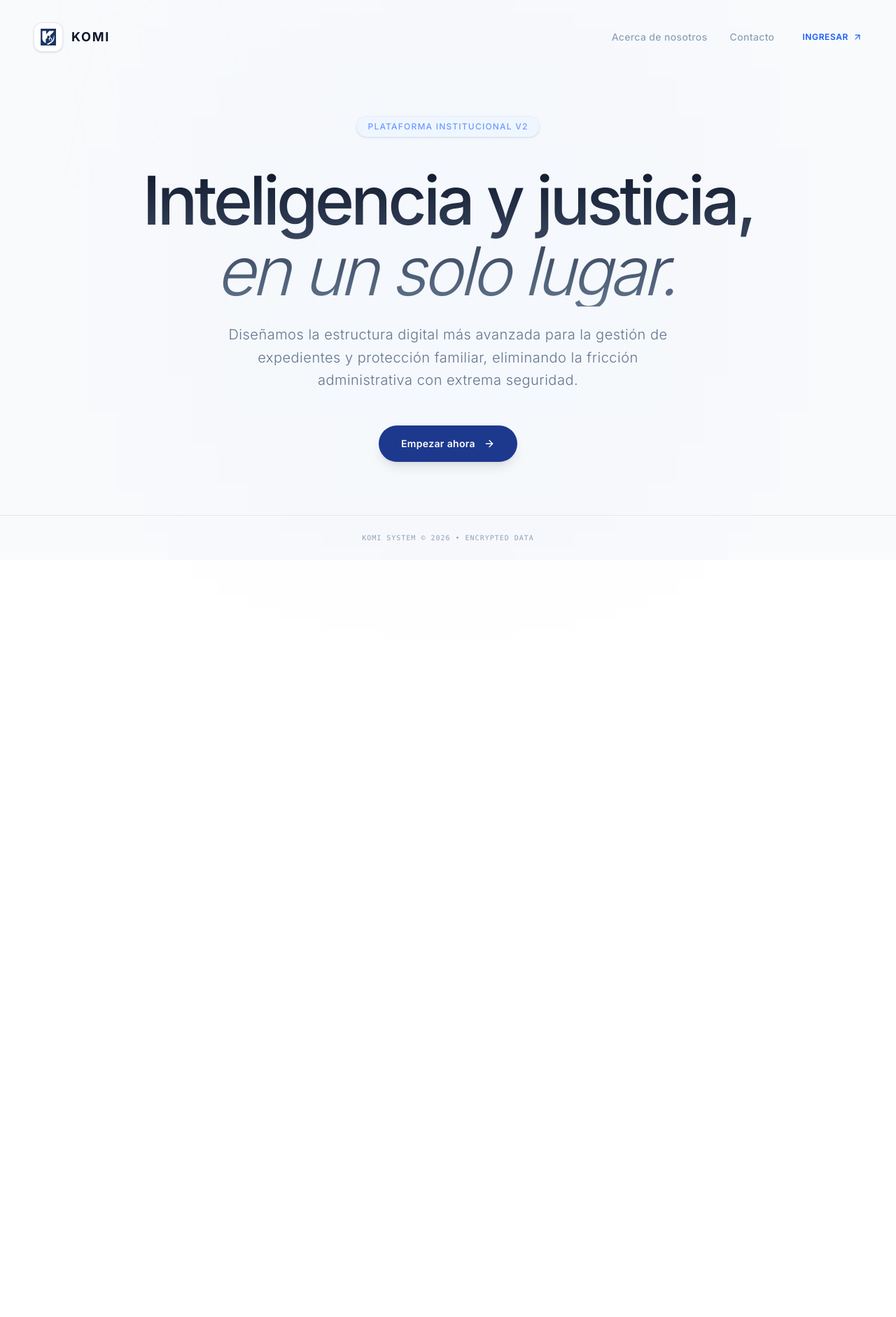
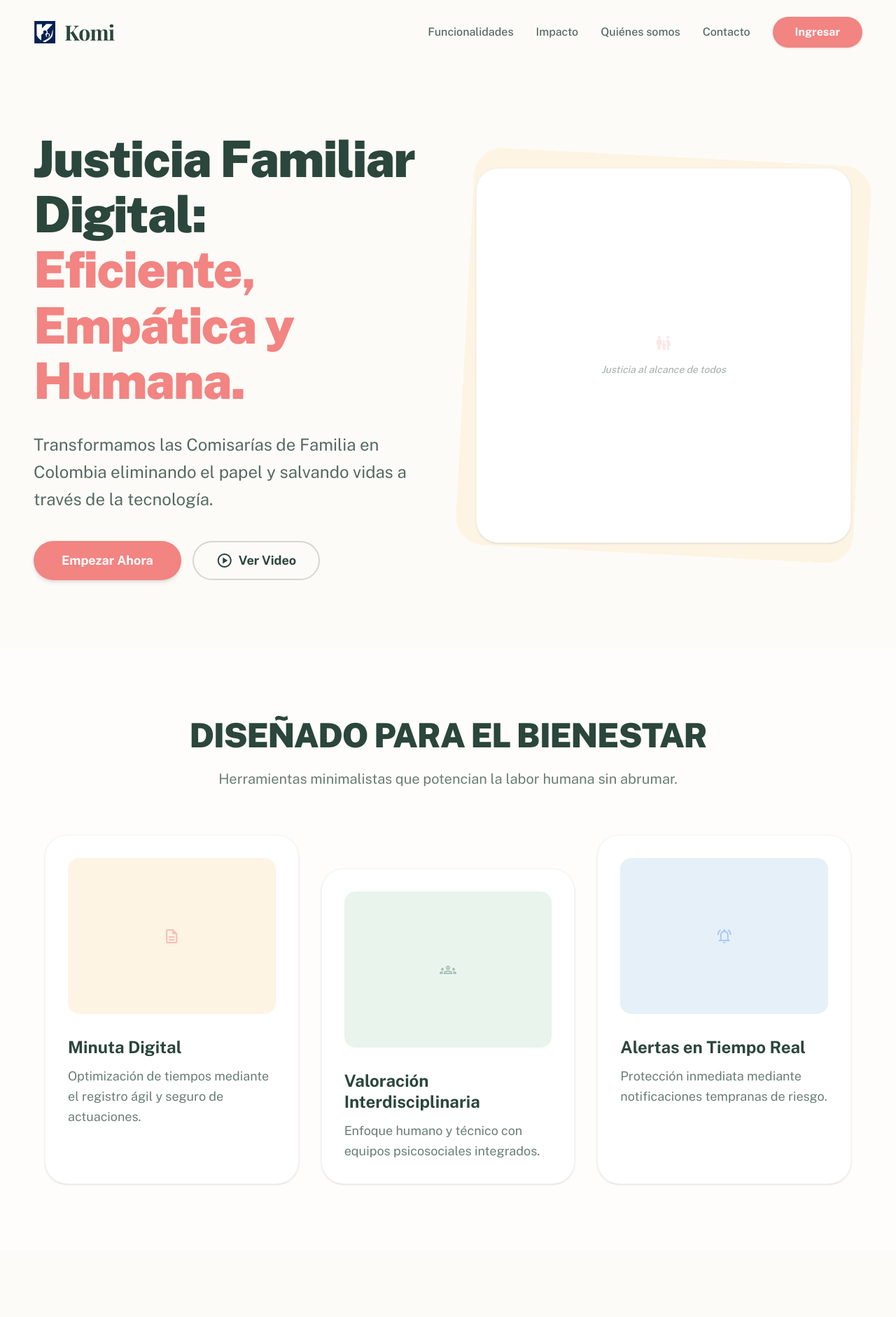
Before and after one commit to CarlosHurtado2024/sicof-app, a Next.js app: page / in a window 1280 px wide. Shown: the top 1882 px of the page at 70% size. Before the commit the page ends 800 px from the top, so only its background shows below. Built offline with nearby package versions, Linux system fonts and the light colour scheme.

Commit message:
feat: Apply new human-centered landing page design with Komi branding and pastels

```diff
--- a/app/layout.tsx
+++ b/app/layout.tsx
@@ -1,9 +1,24 @@
 
 import type { Metadata, Viewport } from "next";
-import { Inter } from "next/font/google";
+import { Inter, Public_Sans, Playfair_Display } from "next/font/google";
 import "./globals.css";
 
-const inter = Inter({ subsets: ["latin"] });
+const inter = Inter({
+  subsets: ["latin"],
+  variable: '--font-inter'
+});
+
+const publicSans = Public_Sans({
+  subsets: ["latin"],
+  weight: ['400', '500', '700', '900'],
+  variable: '--font-public-sans'
+});
+
+const playfairDisplay = Playfair_Display({
+  subsets: ["latin"],
+  weight: ['700'],
+  variable: '--font-playfair-display'
+});
 
 export const viewport: Viewport = {
   width: "device-width",
@@ -35,7 +50,10 @@ export default function RootLayout({
   children: React.ReactNode;
 }>) {
   return (
-    <html lang="es" suppressHydrationWarning>
+    <html lang="es" suppressHydrationWarning className={`${inter.variable} ${publicSans.variable} ${playfairDisplay.variable}`}>
+      <head>
+        <link rel="stylesheet" href="https://fonts.googleapis.com/css2?family=Material+Symbols+Outlined:wght,FILL@100..700,0..1&display=swap" />
+      </head>
       <body className={`${inter.className} antialiased`} suppressHydrationWarning>
         {children}
       </body>
--- a/app/page.tsx
+++ b/app/page.tsx
@@ -1,121 +1,147 @@
 'use client'
 
 import Link from "next/link"
-import { ArrowRight, ArrowUpRight } from "lucide-react"
 import { SicofLogoIcon } from "@/components/sicof-logo"
 
 export default function Home() {
   return (
-    <div className="font-[Inter,system-ui,sans-serif] bg-slate-50 text-slate-900 antialiased min-h-[100svh] flex flex-col overflow-hidden selection:bg-blue-500/10 selection:text-blue-900 relative">
+    <div className="bg-background-light text-komi-primary font-display antialiased relative flex h-auto min-h-screen w-full flex-col overflow-x-hidden">
+      <header className="flex items-center justify-between whitespace-nowrap px-6 md:px-12 py-6 relative z-50">
+        <div className="flex items-center gap-3">
+          <SicofLogoIcon className="w-8 h-8" />
+          <h2 className="text-3xl font-serif font-bold text-komi-primary tracking-tight">Komi</h2>
+        </div>
+        <div className="hidden md:flex flex-1 justify-end gap-8">
+          <nav className="flex items-center gap-8">
+            <Link className="text-komi-primary/80 hover:text-komi-accent transition-colors text-base font-medium" href="#">Funcionalidades</Link>
+            <Link className="text-komi-primary/80 hover:text-komi-accent transition-colors text-base font-medium" href="#">Impacto</Link>
+            <Link className="text-komi-primary/80 hover:text-komi-accent transition-colors text-base font-medium" href="#">Quiénes somos</Link>
+            <Link className="text-komi-primary/80 hover:text-komi-accent transition-colors text-base font-medium" href="#">Contacto</Link>
+          </nav>
+          <Link
+            href="/login"
+            className="flex cursor-pointer items-center justify-center rounded-full h-11 px-8 bg-komi-accent hover:bg-komi-accent/90 transition-colors text-white text-base font-bold shadow-sm"
+          >
+            Ingresar
+          </Link>
+        </div>
+      </header>
 
-      {/* Dynamic Geometric Background */}
-      <div className="fixed inset-0 z-0 pointer-events-none flex items-center justify-center opacity-40">
-        <div className="absolute w-[800px] h-[800px] bg-blue-600/[0.05] blur-[150px] mix-blend-multiply animate-pulse" style={{ animationDuration: '8s' }} />
-
-        {/* Rotating Abstract Wireframe / Geometric figure */}
-        <div className="absolute top-1/2 left-1/2 -translate-x-1/2 -translate-y-1/2 w-[600px] h-[600px] opacity-30 custom-spin">
-          <svg viewBox="0 0 200 200" xmlns="http://www.w3.org/2000/svg" className="w-full h-full stroke-blue-600/10 stroke-[0.2] fill-transparent">
-            {/* Multiple nested geometric shapes rotating slowly */}
-            <g className="origin-center animate-[spin_60s_linear_infinite]">
-              <polygon points="100,10 186.6,60 186.6,140 100,190 13.4,140 13.4,60" />
-              <polygon points="100,30 169.2,70 169.2,130 100,170 30.8,130 30.8,70" />
-              <polygon points="100,50 152,80 152,120 100,150 48,120 48,80" />
-              <circle cx="100" cy="100" r="90" strokeDasharray="4 4" />
-              <circle cx="100" cy="100" r="70" strokeOpacity="0.5" />
-              <path d="M 100 10 L 100 190 M 13.4 60 L 186.6 140 M 13.4 140 L 186.6 60" />
-            </g>
-            <g className="origin-center animate-[spin_40s_linear_infinite_reverse]">
-              <rect x="30" y="30" width="140" height="140" transform="rotate(45 100 100)" />
-              <circle cx="100" cy="100" r="99" strokeWidth="0.5" strokeDasharray="1 6" strokeOpacity="0.8" />
-            </g>
-          </svg>
+      <main className="flex-1 w-full max-w-[1400px] mx-auto">
+        {/* Hero Section */}
+        <div className="grid grid-cols-1 lg:grid-cols-2 gap-12 px-6 md:px-12 py-12 lg:py-24 items-center">
+          <div className="flex flex-col gap-8 text-left max-w-xl z-10 order-2 lg:order-1">
+            <h1 className="text-komi-primary text-5xl md:text-6xl lg:text-7xl font-black leading-[1.1] tracking-tight">
+              Justicia Familiar Digital:<br />
+              <span className="text-komi-accent">Eficiente, Empática y Humana.</span>
+            </h1>
+            <p className="text-komi-primary/80 text-xl md:text-2xl font-normal leading-relaxed">
+              Transformamos las Comisarías de Familia en Colombia eliminando el papel y salvando vidas a través de la tecnología.
+            </p>
+            <div className="flex flex-wrap gap-4 mt-2">
+              <Link
+                href="/login"
+                className="flex cursor-pointer items-center justify-center rounded-full h-14 px-10 bg-komi-accent hover:bg-komi-accent/90 text-white text-lg font-bold transition-all shadow-md hover:shadow-lg"
+              >
+                Empezar Ahora
+              </Link>
+              <button className="flex cursor-pointer items-center justify-center rounded-full h-14 px-8 bg-transparent hover:bg-komi-primary/5 border-2 border-komi-primary/20 text-komi-primary text-lg font-bold transition-all">
+                <span className="material-symbols-outlined mr-2">play_circle</span>
+                <span>Ver Video</span>
+              </button>
+            </div>
+          </div>
+          <div className="relative w-full aspect-square max-w-[600px] mx-auto z-0 order-1 lg:order-2">
+            <div className="absolute inset-0 bg-pastel-yellow rounded-[40px] rotate-3 transform-gpu"></div>
+            <div className="absolute inset-4 bg-white rounded-[32px] shadow-sm overflow-hidden flex items-center justify-center border border-komi-primary/5">
+              <div className="text-center p-8">
+                <span className="material-symbols-outlined text-[120px] text-komi-accent/20 block mb-4">family_restroom</span>
+                <p className="text-sm text-komi-primary/40 font-medium italic">Justicia al alcance de todos</p>
+              </div>
+            </div>
+          </div>
         </div>
 
-        {/* Deep Field Grid */}
-        <div className="absolute inset-0 bg-[linear-gradient(rgba(0,0,0,0.02)_1px,transparent_1px),linear-gradient(90deg,rgba(0,0,0,0.02)_1px,transparent_1px)] [background-size:64px_64px] [mask-image:radial-gradient(ellipse_60%_60%_at_50%_50%,#000_20%,transparent_100%)]" />
-      </div>
-
-      {/* Navigation */}
-      <nav className="relative z-50 w-full pt-8 pb-4">
-        <div className="max-w-7xl mx-auto px-6 lg:px-12 flex justify-between items-center">
-          <div className="flex items-center gap-3">
-            <div className="bg-white border border-slate-200 p-2 rounded-xl shadow-sm">
-              <SicofLogoIcon className="h-6 w-6 opacity-90" inverted={false} />
+        {/* Features Section */}
+        <div className="px-6 md:px-12 py-24 bg-white/50 relative">
+          <div className="absolute top-0 left-0 w-full h-full bg-gradient-to-b from-transparent to-pastel-blue/30 -z-10"></div>
+          <div className="flex flex-col gap-4 text-center items-center mb-16">
+            <h2 className="text-komi-primary text-4xl md:text-5xl font-black leading-tight tracking-tight uppercase">
+              Diseñado para el bienestar
+            </h2>
+            <p className="text-komi-primary/70 text-xl font-normal leading-relaxed max-w-3xl">
+              Herramientas minimalistas que potencian la labor humana sin abrumar.
+            </p>
+          </div>
+          <div className="grid grid-cols-1 md:grid-cols-3 gap-8 max-w-6xl mx-auto">
+            <div className="flex flex-col rounded-[32px] bg-white p-8 shadow-sm hover:shadow-xl transition-all border border-komi-primary/5 hover:-translate-y-2 group">
+              <div className="w-full aspect-[4/3] rounded-2xl bg-pastel-yellow mb-8 flex items-center justify-center overflow-hidden relative">
+                <span className="material-symbols-outlined text-[80px] text-komi-accent/50 group-hover:scale-110 transition-transform duration-500">description</span>
+              </div>
+              <div className="flex flex-col gap-3">
+                <h3 className="text-komi-primary text-2xl font-bold leading-tight">Minuta Digital</h3>
+                <p className="text-komi-primary/70 text-lg font-normal leading-relaxed">
+                  Optimización de tiempos mediante el registro ágil y seguro de actuaciones.
+                </p>
+              </div>
             </div>
-            <span className="font-bold tracking-widest text-lg text-slate-900">KOMI</span>
-          </div>
-
-          <div className="flex items-center gap-6 sm:gap-10">
-            <div className="hidden sm:flex items-center gap-8 text-sm font-medium tracking-wide text-slate-400">
-              <Link href="#" className="hover:text-slate-900 transition-colors">Acerca de nosotros</Link>
-              <Link href="#" className="hover:text-slate-900 transition-colors">Contacto</Link>
+            <div className="flex flex-col rounded-[32px] bg-white p-8 shadow-sm hover:shadow-xl transition-all border border-komi-primary/5 hover:-translate-y-2 group mt-0 md:mt-12">
+              <div className="w-full aspect-[4/3] rounded-2xl bg-pastel-green mb-8 flex items-center justify-center overflow-hidden relative">
+                <span className="material-symbols-outlined text-[80px] text-komi-primary/30 group-hover:scale-110 transition-transform duration-500">groups</span>
+              </div>
+              <div className="flex flex-col gap-3">
+                <h3 className="text-komi-primary text-2xl font-bold leading-tight">Valoración Interdisciplinaria</h3>
+                <p className="text-komi-primary/70 text-lg font-normal leading-relaxed">
+                  Enfoque humano y técnico con equipos psicosociales integrados.
+                </p>
+              </div>
             </div>
-            <Link
-              href="/login"
-              className="text-xs font-semibold tracking-wider uppercase text-blue-600 hover:text-blue-800 transition-colors flex items-center gap-1.5"
-            >
-              Ingresar <ArrowUpRight className="w-3.5 h-3.5" />
-            </Link>
+            <div className="flex flex-col rounded-[32px] bg-white p-8 shadow-sm hover:shadow-xl transition-all border border-komi-primary/5 hover:-translate-y-2 group">
+              <div className="w-full aspect-[4/3] rounded-2xl bg-pastel-blue mb-8 flex items-center justify-center overflow-hidden relative">
+                <span className="material-symbols-outlined text-[80px] text-[#4A90E2]/40 group-hover:scale-110 transition-transform duration-500">notifications_active</span>
+              </div>
+              <div className="flex flex-col gap-3">
+                <h3 className="text-komi-primary text-2xl font-bold leading-tight">Alertas en Tiempo Real</h3>
+                <p className="text-komi-primary/70 text-lg font-normal leading-relaxed">
+                  Protección inmediata mediante notificaciones tempranas de riesgo.
+                </p>
+              </div>
+            </div>
           </div>
         </div>
-      </nav>
 
-      {/* Hero Content */}
-      <main className="flex-grow flex flex-col justify-center items-center relative z-10 px-6 text-center">
-
-        {/* Sub-badge */}
-        <div className="inline-flex items-center px-4 py-1.5 rounded-full bg-blue-50 border border-blue-100/50 text-blue-600/60 text-xs font-medium tracking-widest uppercase mb-10 shadow-sm animate-[fade-in_1s_ease-out]">
-          Plataforma Institucional V2
+        {/* Law Section */}
+        <div className="px-6 md:px-12 py-24 max-w-5xl mx-auto">
+          <div className="flex flex-col md:flex-row items-center justify-between gap-12 bg-komi-primary text-white rounded-[40px] p-12 relative overflow-hidden">
+            <div className="absolute -right-20 -top-20 w-64 h-64 bg-komi-accent rounded-full opacity-20 mix-blend-screen blur-3xl"></div>
+            <div className="absolute -left-20 -bottom-20 w-64 h-64 bg-pastel-yellow rounded-full opacity-20 mix-blend-screen blur-3xl"></div>
+            <div className="flex-1 z-10">
+              <div className="inline-flex items-center gap-2 px-4 py-2 rounded-full bg-white/10 backdrop-blur-sm border border-white/20 mb-6">
+                <span className="material-symbols-outlined text-komi-accent text-xl">gavel</span>
+                <span className="text-white text-sm font-bold uppercase tracking-wider">Normativa</span>
+              </div>
+              <h2 className="text-3xl md:text-4xl font-bold leading-tight tracking-tight mb-6">
+                Cumplimiento Normativo<br />(Ley 2126 de 2021)
+              </h2>
+              <p className="text-white/80 text-lg font-normal leading-relaxed">
+                Komi está diseñado para cumplir estrictamente con los lineamientos legales colombianos, asegurando la debida diligencia y protección de derechos en cada proceso familiar.
+              </p>
+            </div>
+            <div className="z-10 flex-shrink-0">
+              <div className="w-32 h-32 rounded-full border-4 border-komi-accent border-dashed flex items-center justify-center bg-komi-primary">
+                <span className="material-symbols-outlined text-5xl text-komi-accent">verified</span>
+              </div>
+            </div>
+          </div>
         </div>
-
-        {/* Main Title */}
-        <h1 className="text-4xl sm:text-6xl md:text-7xl lg:text-8xl font-medium tracking-tighter text-transparent bg-clip-text bg-gradient-to-b from-slate-900 to-slate-500 mb-6 leading-[1.05] max-w-5xl animate-[fade-in-up_1s_ease-out_0.2s_both]">
-          Inteligencia y justicia, <br />
-          <span className="font-light italic pr-2">en un solo lugar.</span>
-        </h1>
-
-        {/* Persuasive Subtitle */}
-        <p className="text-base sm:text-xl text-slate-500 font-light max-w-2xl leading-relaxed mb-12 tracking-wide animate-[fade-in-up_1s_ease-out_0.4s_both]">
-          Diseñamos la estructura digital más avanzada para la gestión de expedientes y protección familiar, eliminando la fricción administrativa con extrema seguridad.
-        </p>
-
-        {/* Call to Action */}
-        <div className="animate-[fade-in-up_1s_ease-out_0.6s_both]">
-          <Link
-            href="/login"
-            className="group relative inline-flex items-center justify-center gap-3 bg-blue-900 text-white px-8 py-4 rounded-full text-sm font-semibold tracking-wide overflow-hidden transition-all shadow-lg hover:shadow-blue-900/20 hover:scale-105"
-          >
-            <span className="relative z-10">Empezar ahora</span>
-            <ArrowRight className="w-4 h-4 relative z-10 group-hover:translate-x-1 transition-transform" />
-            <div className="absolute inset-0 bg-blue-800 translate-y-full group-hover:translate-y-0 transition-transform duration-300 ease-in-out" />
-          </Link>
-        </div>
-
       </main>
 
-      {/* Minimal Footer */}
-      <footer className="relative z-10 border-t border-slate-200 py-6 text-center text-[10px] text-slate-400 tracking-widest uppercase font-mono mt-auto">
-        Komi System © 2026 • Encrypted Data
+      {/* Simple Footer */}
+      <footer className="px-6 py-12 border-t border-komi-primary/5 text-center">
+        <p className="text-komi-primary/40 text-xs font-bold uppercase tracking-[0.2em]">
+          Komi © 2026 • Justicia Familiar Digital • Colombia
+        </p>
       </footer>
-
-      {/* Custom Keyframes */}
-      <style>{`
-        .custom-spin {
-          animation: slow-spin 120s linear infinite;
-        }
-        @keyframes slow-spin {
-          from { transform: translate(-50%, -50%) rotate(0deg); }
-          to { transform: translate(-50%, -50%) rotate(360deg); }
-        }
-        @keyframes fade-in {
-          from { opacity: 0; }
-          to { opacity: 1; }
-        }
-        @keyframes fade-in-up {
-          from { opacity: 0; transform: translateY(20px); }
-          to { opacity: 1; transform: translateY(0); }
-        }
-      `}</style>
     </div>
   )
 }
```
Also changed, not shown: tailwind.config.ts (+10 -0 lines), descripcion_app_komi.txt (added).
